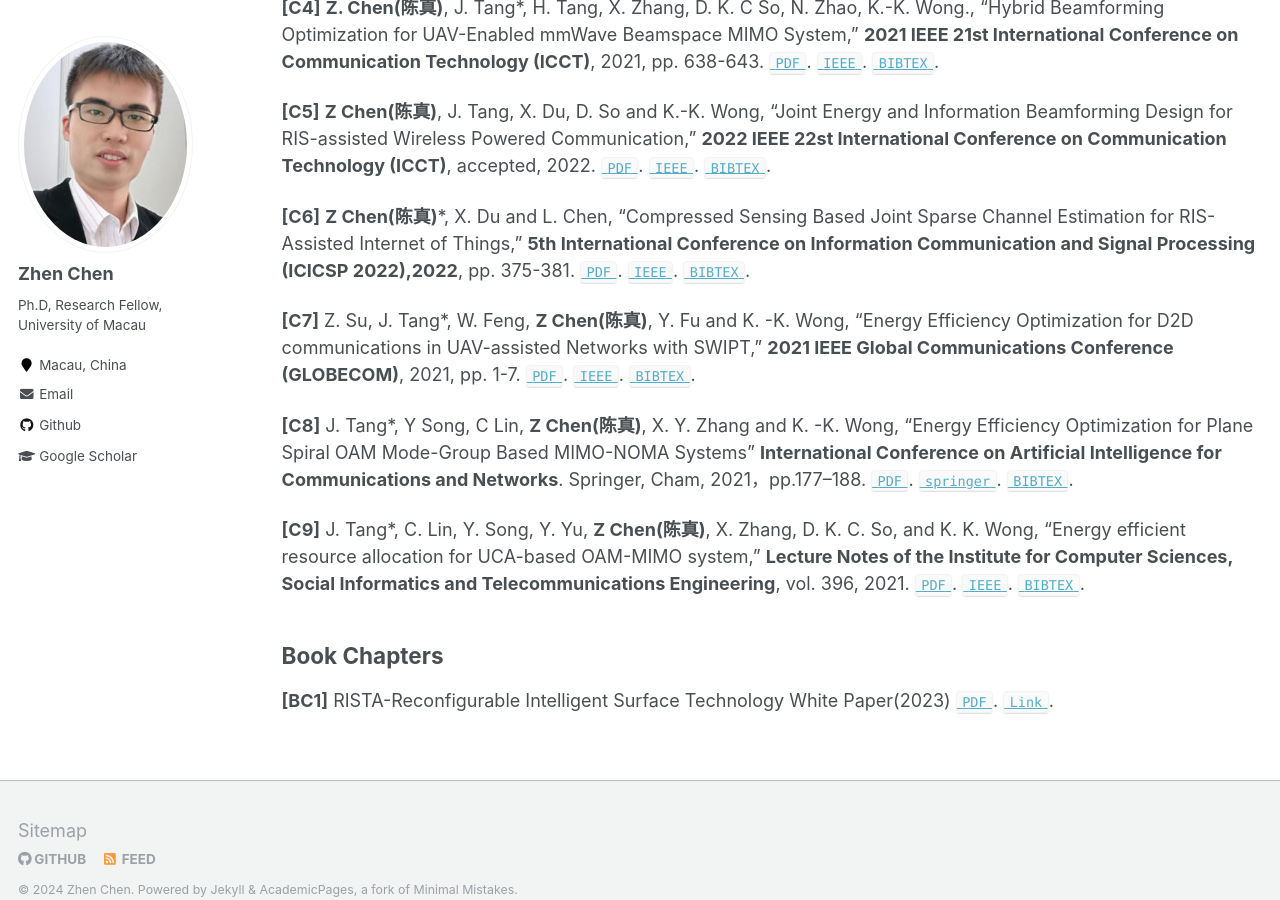
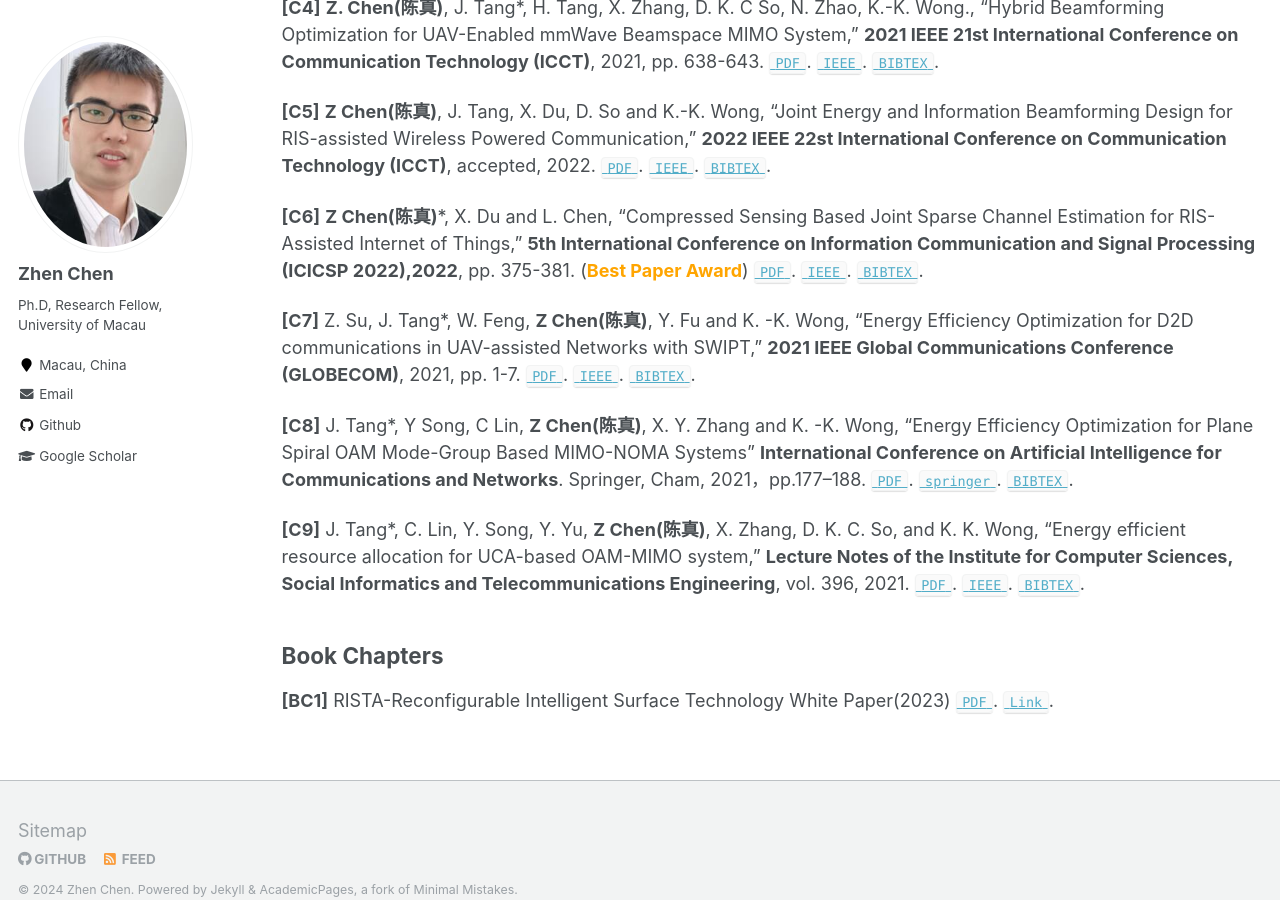
Before and after one commit to baile035/chenz_CV, a Jekyll site: the page built from _pages/publications.md, in a window 1280 px wide and 900 px high, scrolled down 4407 px. Built offline with Jekyll 4.4.1, drawn with Linux system fonts in a browser that asks for light colours.

Commit message:
Update publications.md

```diff
--- a/_pages/publications.md
+++ b/_pages/publications.md
@@ -189,7 +189,7 @@ Conference Papers
 [`IEEE`](https://ieeexplore.ieee.org/document/10073394).
 [`BIBTEX`](https://pxl0912.github.io/files/Joint_Energy_and_Information_Beamforming_Design_for_RIS-assisted_Wireless_Powered_Communication.bib).
 
-**[C6]** **Z Chen(陈真)***, X. Du and L. Chen, “Compressed Sensing Based Joint Sparse Channel Estimation for RIS-Assisted Internet of Things,” **5th International Conference on Information Communication and Signal Processing (ICICSP 2022),2022**, pp. 375-381.
+**[C6]** **Z Chen(陈真)***, X. Du and L. Chen, “Compressed Sensing Based Joint Sparse Channel Estimation for RIS-Assisted Internet of Things,” **5th International Conference on Information Communication and Signal Processing (ICICSP 2022),2022**, pp. 375-381. (**<font color=orange>Best Paper Award</font>**)
 [`PDF`](https://pxl0912.github.io/files/Compressed_Sensing_Based_Joint_Sparse_Channel_Estimation_for_RIS-Assisted_Internet_of_Things.pdf).
 [`IEEE`](https://ieeexplore.ieee.org/document/10050699).
 [`BIBTEX`](https://pxl0912.github.io/files/Compressed_Sensing_Based_Joint_Sparse_Channel_Estimation_for_RIS-Assisted_Internet_of_Things.bib).
```
